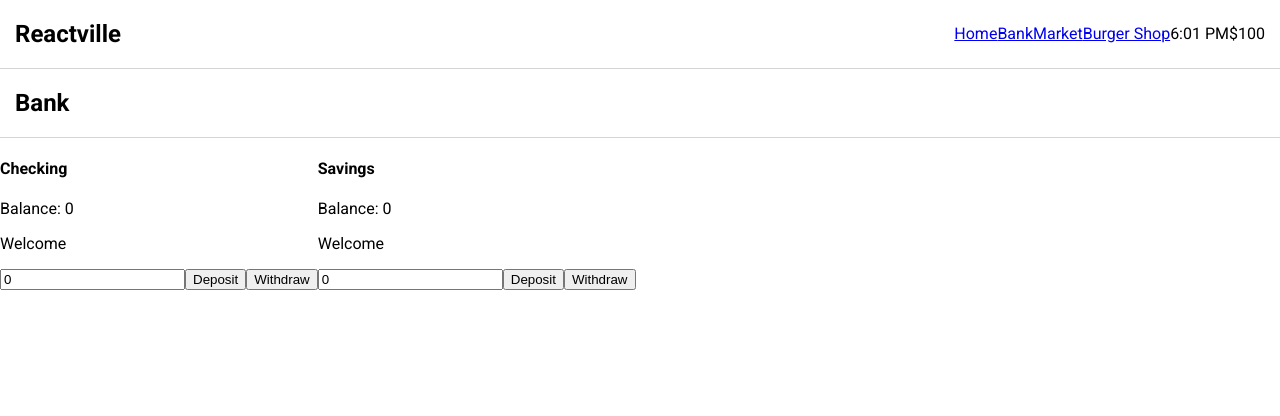
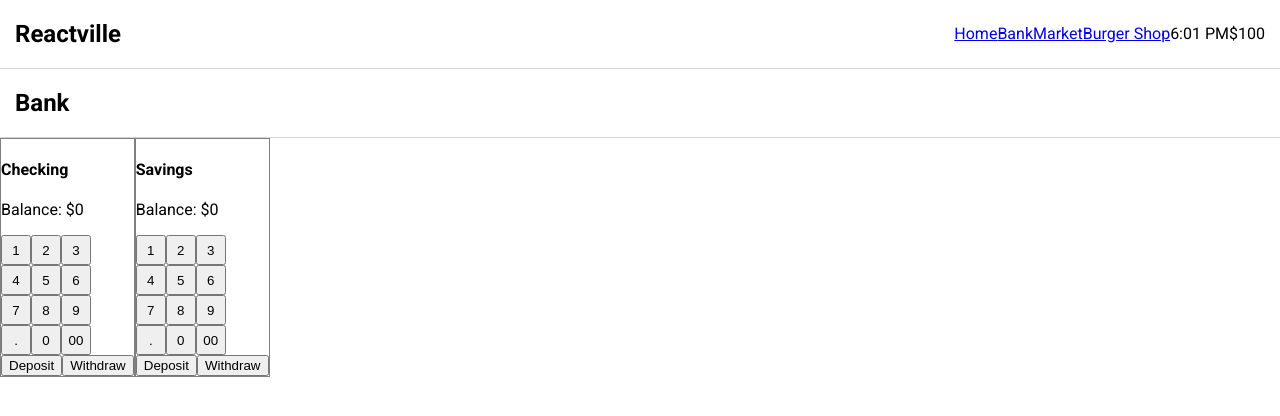
Before and after one commit to whlong1/reactville, a React (Create React App) app: page /bank in a window 1280 px wide. Shown: the top 416 px of the page. Built offline with nearby package versions, Linux system fonts and the light colour scheme.

Commit message:
add number pad to bank components

```diff
--- a/src/Bank/Account.jsx
+++ b/src/Bank/Account.jsx
@@ -4,7 +4,7 @@ import ControlPanel from "./ControlPanel"
 
 const Account = (props) => {
 	const [balance, setBalance] = useState(0)
-	const [message, setMessage] = useState('Welcome') //greeting based on time
+	const [message, setMessage] = useState('')
 
 	const handleBalance = (name, amount) => {
 		try {
@@ -19,10 +19,9 @@ const Account = (props) => {
 	}
 
 	return (
-		<div>
+		<div className="account">
 			<h4>{props.name}</h4>
-			<p>Balance: {balance}</p>
-			<p>{message}</p>
+			<p>Balance: ${balance} {message}</p>
 			<ControlPanel handleBalance={handleBalance} />
 		</div>
 	)
--- a/src/Bank/Button.jsx
+++ b/src/Bank/Button.jsx
@@ -5,8 +5,8 @@ const Button = (props) => {
   return (
     <button type="submit" onClick={(e) => {
       e.preventDefault()
-      props.handleBalance(props.name, parseInt(props.amount))
-      props.setAmount(0)
+      if (props.amount) props.handleBalance(props.name, parseInt(props.amount))
+      props.setAmount('')
     }}>{props.name}</button>
   )
 }
--- a/src/Bank/ControlPanel.jsx
+++ b/src/Bank/ControlPanel.jsx
@@ -1,15 +1,18 @@
 import React, { useState } from "react"
 import Button from "./Button"
+import InputPad from './InputPad'
+
 
 const ControlPanel = (props) => {
-	const [amount, setAmount] = useState(0)
+	const [amount, setAmount] = useState('')
 
 	return (
-		<>
-			<input type="number" min="1" value={amount} onChange={(e) => setAmount(e.target.value)} />
+		<div>
+			{amount}
+			<InputPad amount={amount} setAmount={setAmount} />
 			<Button name="Deposit" amount={amount} setAmount={setAmount} handleBalance={props.handleBalance} />
-			<Button name="Withdraw" amount={amount} setAmount={setAmount} handleBalance={props.handleBalance}  />
-		</>
+			<Button name="Withdraw" amount={amount} setAmount={setAmount} handleBalance={props.handleBalance} />
+		</div>
 	)
 }
 
--- /dev/null
+++ b/src/Bank/InputPad.jsx
@@ -0,0 +1,24 @@
+import React, { useState } from "react"
+
+
+const InputPad = ({ amount, setAmount }) => {
+
+  return (
+    <div className="number-pad">
+      <button onClick={(e) => setAmount(amount + e.target.innerText)}>1</button>
+      <button onClick={(e) => setAmount(amount + e.target.innerText)}>2</button>
+      <button onClick={(e) => setAmount(amount + e.target.innerText)}>3</button>
+      <button onClick={(e) => setAmount(amount + e.target.innerText)}>4</button>
+      <button onClick={(e) => setAmount(amount + e.target.innerText)}>5</button>
+      <button onClick={(e) => setAmount(amount + e.target.innerText)}>6</button>
+      <button onClick={(e) => setAmount(amount + e.target.innerText)}>7</button>
+      <button onClick={(e) => setAmount(amount + e.target.innerText)}>8</button>
+      <button onClick={(e) => setAmount(amount + e.target.innerText)}>9</button>
+      <button onClick={(e) => setAmount(amount + e.target.innerText)}>.</button>
+      <button onClick={(e) => setAmount(amount + e.target.innerText)}>0</button>
+      <button onClick={(e) => setAmount(amount + e.target.innerText)}>00</button>
+    </div>
+  )
+}
+
+export default InputPad
--- a/src/Bank/bank.css
+++ b/src/Bank/bank.css
@@ -1,3 +1,22 @@
 .bank section {
   display: flex;
 }
+
+.account {
+  border: 1px solid grey;
+}
+
+
+.number-pad {
+  display: flex;
+  flex-wrap: wrap;
+  width: 100px;
+}
+
+.number-pad button {
+  width: 30px;
+  height: 30px;
+  display: flex;
+  align-items: center;
+  justify-content: center;
+}
```
